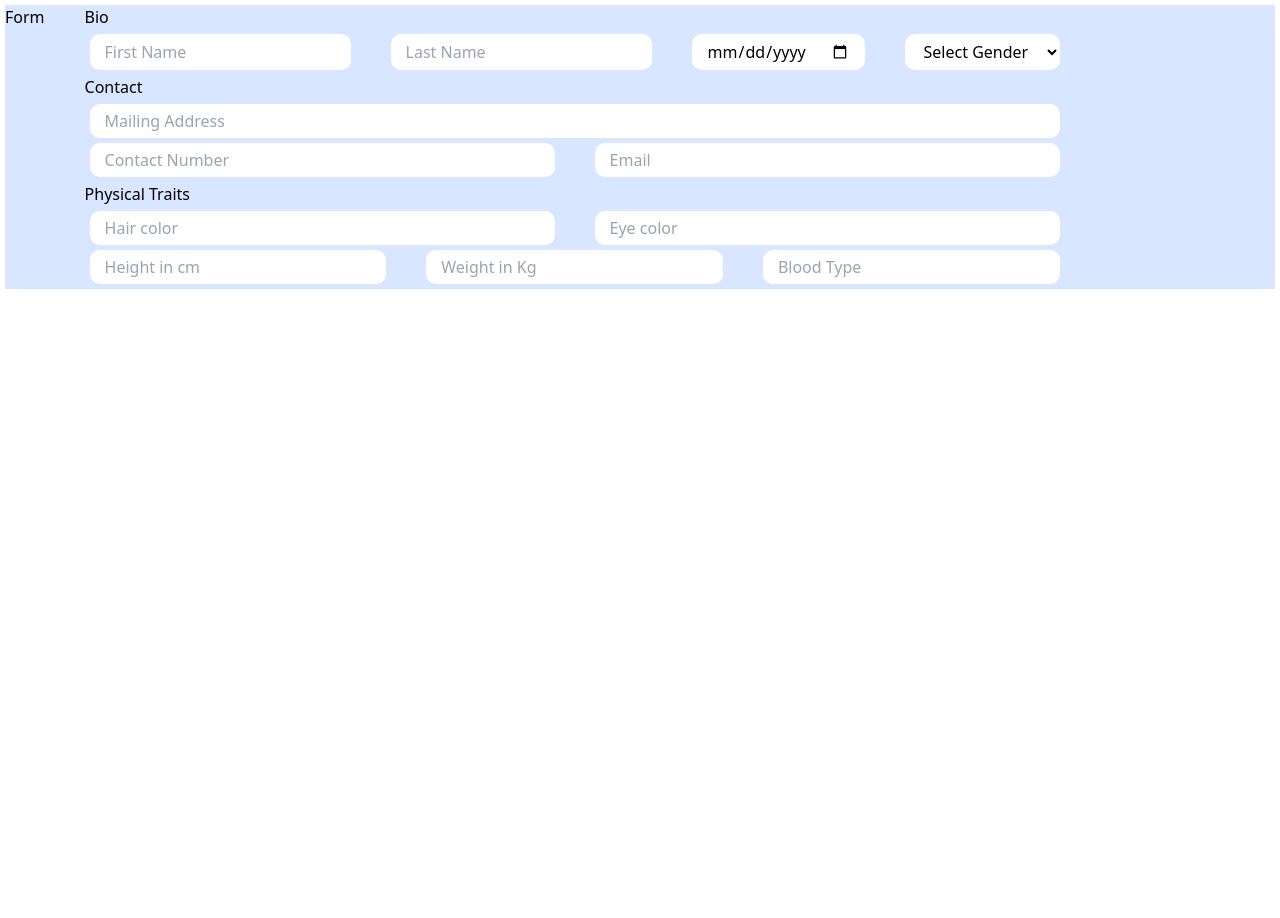
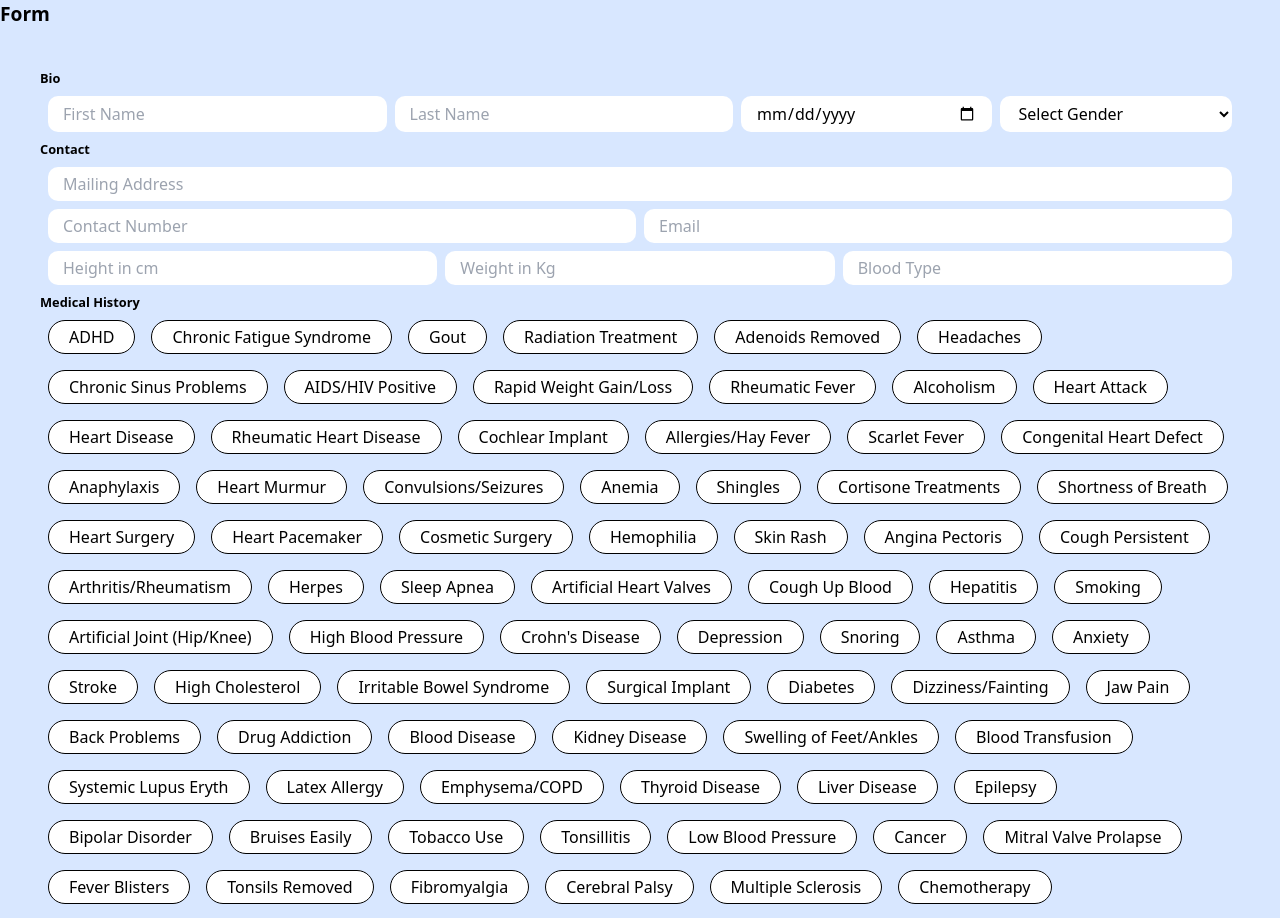
Before and after one commit to meisterEph/peace-mask, a React (Create React App) app: page / in a window 1280 px wide. Shown: the top 918 px of the page. Before the commit the page ends 800 px from the top, so only its background shows below. Built offline with nearby package versions, Linux system fonts and the light colour scheme.

Commit message:
Added Medical Conditions and its object definition

```diff
--- a/src/App.js
+++ b/src/App.js
@@ -1,4 +1,25 @@
 import { useState } from 'react'
+import medCondObj from './dat/ailments'
+
+const Ailment = () => {
+  const cssList = 'inline-block m-2 px-5 py-1 rounded-full border border-black border-solid cursor-pointer bg-white hover:bg-blue-400'
+  const toObjKey = (x) => x.split(" ").join("--").toLowerCase()
+  let optionDefaultValue = false
+
+  const isSelected = (e) => {
+    optionDefaultValue = !optionDefaultValue
+    if(optionDefaultValue) {
+      e.target.className = `bg-black text-white ${cssList}`
+    }
+    else{
+      e.target.className = `${cssList}`
+    }
+  }
+
+  return Object.keys(medCondObj).map((el,i) => {
+    return <span onClick={isSelected} className={cssList} key={i} id={toObjKey(el)}>{medCondObj[el].name}</span>
+  })
+}
 
 const App =()=> {
   const [ firstName , setFirstName] = useState('')
@@ -7,6 +28,7 @@ const App =()=> {
   const [ sex , setSex] = useState('other')
   const [ contactDetail , setContactDetail] = useState({})
   const [ physicalAttr , setPhysicalAttr] = useState({})
+  //const [ medicalCondition, setMedicalCondition ] = useState({})
 
   const handleChange = (fn) => {
     return (e) => {
@@ -17,9 +39,9 @@ const App =()=> {
   return (
     <>
     <h1 className="font-sans">Form</h1>
-    <form>
-      <h1>Bio</h1>
-      <div>
+    <form className='p-10'>
+      <h2>Bio</h2>
+      <div className='flex gap-2 m-2'>
         <input value={firstName} placeholder="First Name" onChange={handleChange(setFirstName)}/>
         <input value={lastName} placeholder="Last Name" onChange={handleChange(setLastName)}/>
         <input type="date" value={birthDay} placeholder="Last Name" onChange={handleChange(setBirthDay)}/>
@@ -29,23 +51,22 @@ const App =()=> {
           <option value="other">Select Gender</option>
         </select>
       </div>
-      <h1>Contact</h1>
-      <div>
-        <input name = "address" placeholder="Mailing Address" onChange={(e) => setContactDetail({...contactDetail, mailAddress: e.target.value})}/>
+      <h2>Contact</h2>
+      <div className='flex gap-2 m-2'>
+        <input name = "address" type = "address" placeholder="Mailing Address" onChange={(e) => setContactDetail({...contactDetail, mailAddress: e.target.value})}/>
       </div>
-      <div>
-        <input name="telephone" placeholder="Contact Number" onChange={(e) => setContactDetail({...contactDetail, contactNumber: e.target.value})}/>
-        <input name="email" placeholder="Email" onChange={(e) => setContactDetail({...contactDetail, emailAddress: e.target.value})}/>
+      <div className='flex gap-2 m-2'>
+        <input name="telephone" type="tel" placeholder="Contact Number" onChange={(e) => setContactDetail({...contactDetail, contactNumber: e.target.value})}/>
+        <input name="email" type="email" placeholder="Email" onChange={(e) => setContactDetail({...contactDetail, emailAddress: e.target.value})}/>
       </div>
-      <h1>Physical Traits</h1>
-      <div>
-        <input name ="hair" placeholder="Hair color" onChange={(e) => setPhysicalAttr({...physicalAttr, hairColor: e.target.value})}/>
-        <input name ="eye" placeholder="Eye color" onChange={(e) => setPhysicalAttr({...physicalAttr, eyeColor: e.target.value})}/>
+      <div className='flex gap-2 m-2'>
+        <input name="height" type="number" placeholder="Height in cm" onChange={(e) => setPhysicalAttr({...physicalAttr, bodyHeight: e.target.value})}/>
+        <input name="weight" type="number" placeholder="Weight in Kg" onChange={(e) => setPhysicalAttr({...physicalAttr, bodyWeight: e.target.value})}/>
+        <input name="bloodType" type="text" placeholder="Blood Type" onChange={(e) => setPhysicalAttr({...physicalAttr, bloodType: e.target.value})}/>
       </div>
-      <div>
-        <input name="height" placeholder="Height in cm" onChange={(e) => setPhysicalAttr({...physicalAttr, bodyHeight: e.target.value})}/>
-        <input name="weight" placeholder="Weight in Kg" onChange={(e) => setPhysicalAttr({...physicalAttr, bodyWeight: e.target.value})}/>
-        <input name="bloodType" placeholder="Blood Type" onChange={(e) => setPhysicalAttr({...physicalAttr, bloodType: e.target.value})}/>
+      <h2>Medical History</h2>
+      <div className='flex-wrap'>
+        <Ailment />
       </div>
     </form>
     </>
--- /dev/null
+++ b/src/dat/ailments.js
@@ -0,0 +1,96 @@
+const ailments = ['ADHD',
+    'Chronic Fatigue Syndrome',
+    'Gout',
+    'Radiation Treatment',
+    'Adenoids Removed',
+    'Headaches',
+    'Chronic Sinus Problems',
+    'AIDS/HIV Positive',
+    'Rapid Weight Gain/Loss',
+    'Rheumatic Fever',
+    'Alcoholism',
+    'Heart Attack',
+    'Heart Disease',
+    'Rheumatic Heart Disease',
+    'Cochlear Implant',
+    'Allergies/Hay Fever',
+    'Scarlet Fever',
+    'Congenital Heart Defect',
+    'Anaphylaxis',
+    'Heart Murmur',
+    'Convulsions/Seizures',
+    'Anemia',
+    'Shingles',
+    'Cortisone Treatments',
+    'Shortness of Breath',
+    'Heart Surgery',
+    'Heart Pacemaker',
+    'Cosmetic Surgery',
+    'Hemophilia',
+    'Skin Rash',
+    'Angina Pectoris',
+    'Cough Persistent',
+    'Arthritis/Rheumatism',
+    'Herpes',
+    'Sleep Apnea',
+    'Artificial Heart Valves',
+    'Cough Up Blood',
+    'Hepatitis',
+    'Smoking',
+    'Artificial Joint (Hip/Knee)',
+    'High Blood Pressure',
+    "Crohn's Disease",
+    'Depression',
+    'Snoring',
+    'Asthma',
+    'Anxiety',
+    'Stroke',
+    'High Cholesterol',
+    'Irritable Bowel Syndrome',
+    'Surgical Implant',
+    'Diabetes',
+    'Dizziness/Fainting',
+    'Jaw Pain',
+    'Back Problems',
+    'Drug Addiction',
+    'Blood Disease',
+    'Kidney Disease',
+    'Swelling of Feet/Ankles',
+    'Blood Transfusion',
+    'Systemic Lupus Eryth',
+    'Latex Allergy',
+    'Emphysema/COPD',
+    'Thyroid Disease',
+    'Liver Disease',
+    'Epilepsy',
+    'Bipolar Disorder',
+    'Bruises Easily',
+    'Tobacco Use',
+    'Tonsillitis',
+    'Low Blood Pressure',
+    'Cancer',
+    'Mitral Valve Prolapse',
+    'Fever Blisters',
+    'Tonsils Removed',
+    'Fibromyalgia',
+    'Cerebral Palsy',
+    'Multiple Sclerosis',
+    'Chemotherapy',
+    'Gallbladder Problems',
+    'Tuberculosis',
+    'Ulcerative Colitis',
+    'Glaucoma',
+    'Osteoporosis',
+    'Psychiatric Care',
+    'Venereal DIsease',
+    'Chronic Ear Problems',
+    'Food or Drug Allergies',
+    ]
+
+    const medCondObj = {}
+
+    ailments.map((el,i) => {
+        return medCondObj[el.split(" ").join("--")]={id: i, name: el, isSelected: false}
+    })
+
+    export default medCondObj
--- a/src/index.css
+++ b/src/index.css
@@ -7,15 +7,19 @@
     background-color: #D8E7FF;
 }
 
-div {
-    display: flex;
-    gap: 40px;
-    margin: 5px;
-}
-
 input, select {
     background-color: #FFFFFF;
     flex-grow: 1;
     padding: 5px 15px;
     border-radius: 10px;
 }
+
+h1 {
+    font-size: 1.5vw;
+    font-weight: 600;
+}
+
+h2 {
+    font-size: 1vw;
+    font-weight: 600;
+}
```
